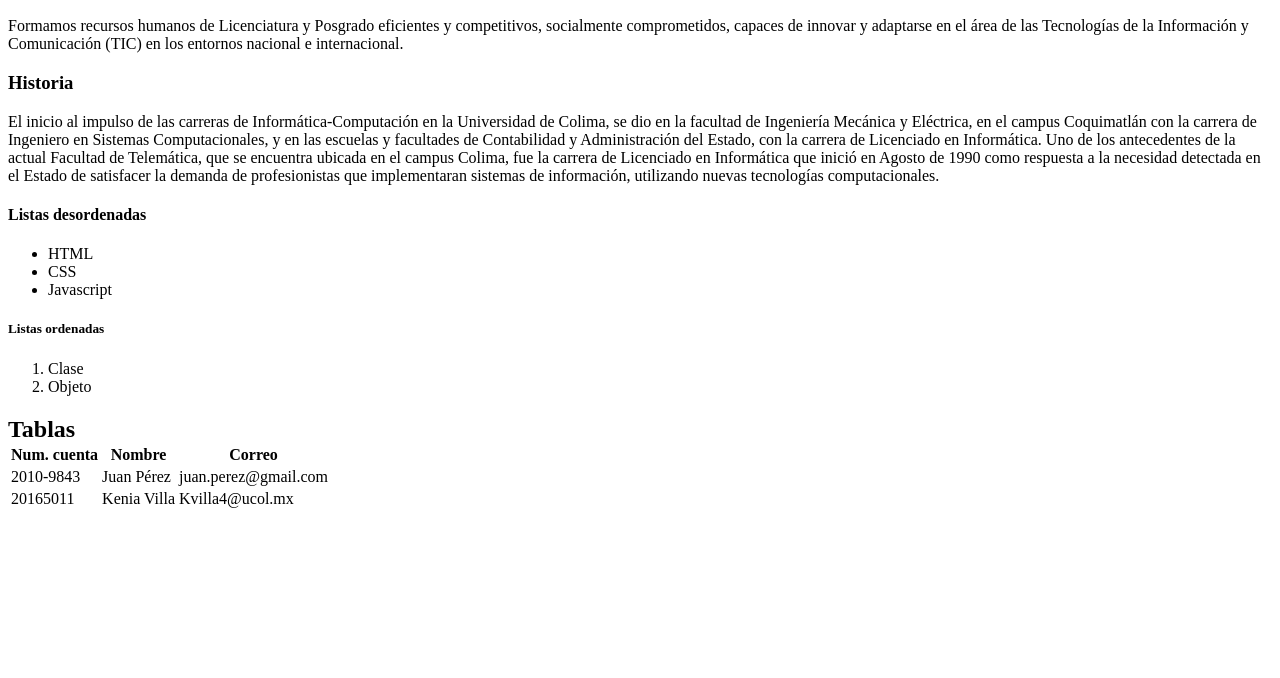
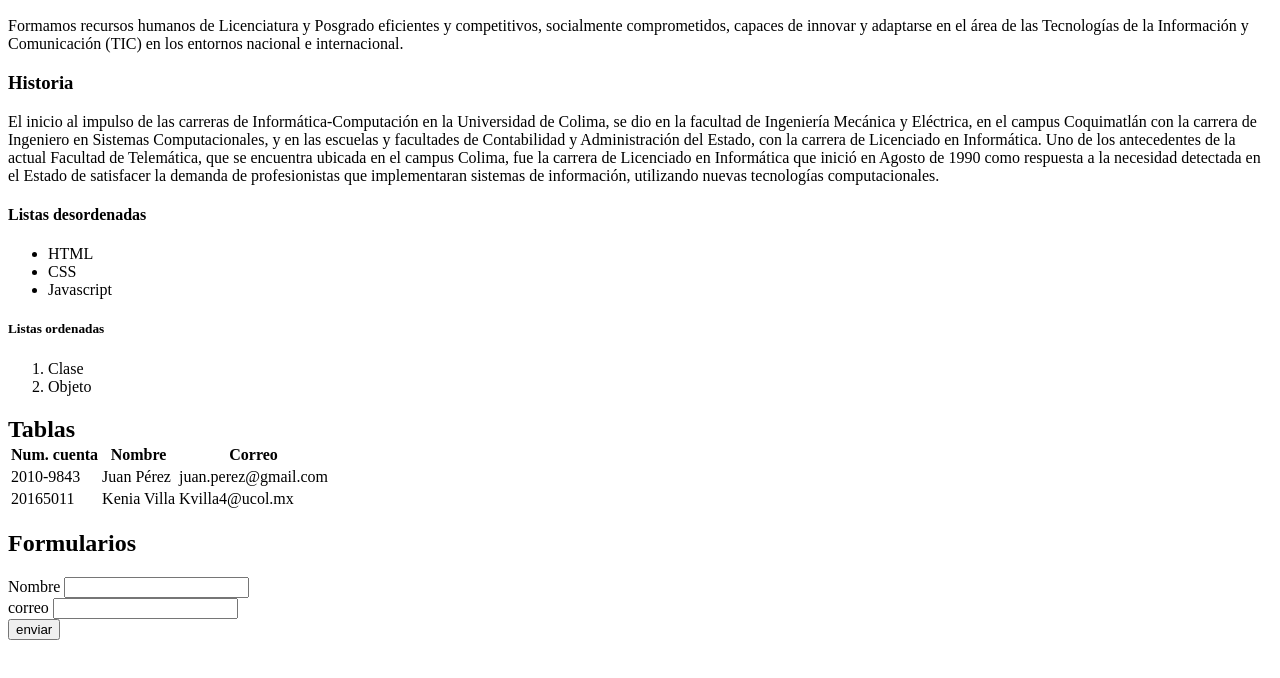
Before and after one commit to KeniaV123/01-Elementos-HTML, a plain HTML site: page index.html in a window 1280 px wide. Shown: the part 96-774 px from the top of the page. Drawn offline with Linux system fonts and the light colour scheme.

Commit message:
formularios

```diff
--- a/index.html
+++ b/index.html
@@ -44,6 +44,21 @@
                   <td>Kvilla4@ucol.mx</td>
               </tr>
           </table>
-      </h2>
+</h2>
+<h2>Formularios</h2>
+<form>
+    <div>
+        <label Nombre</label>
+        <label for "nombre">Nombre</label>
+        <input type="text" id="nombre">
+    </div>
+    <div>
+        <label for "email">correo</label>
+        <input type="email" id="email" />
+        </div>
+        <div>
+            <button type="submit">enviar</button>
+        </div>
+</form>
 </body>
 </html>
```
